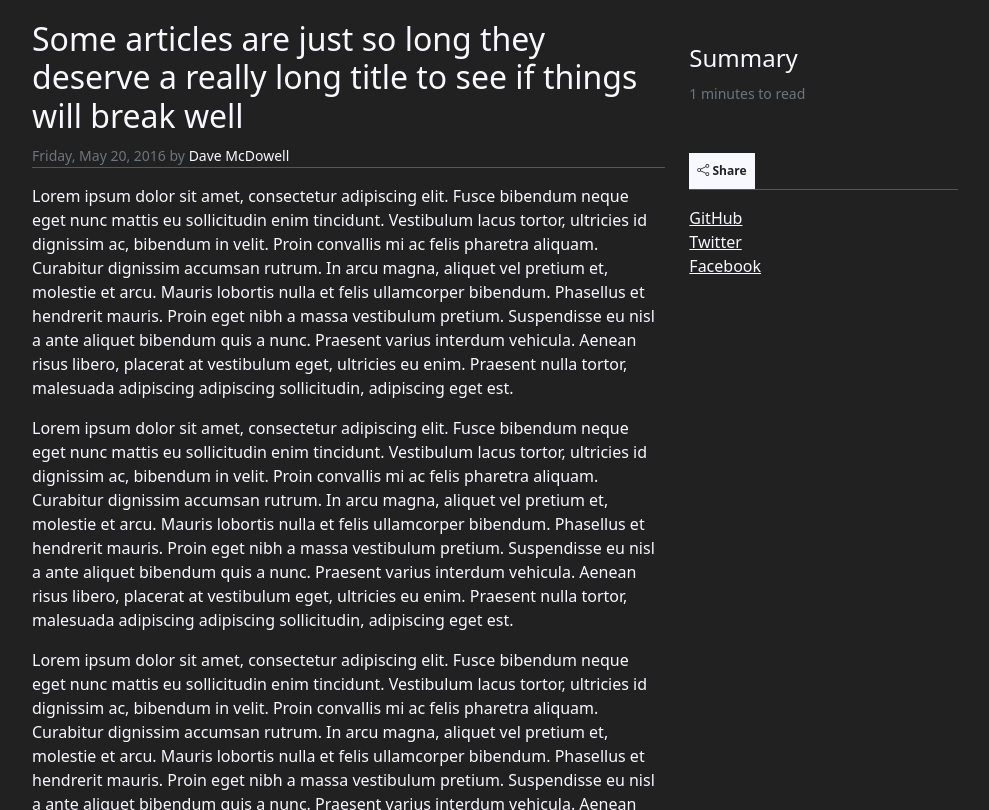
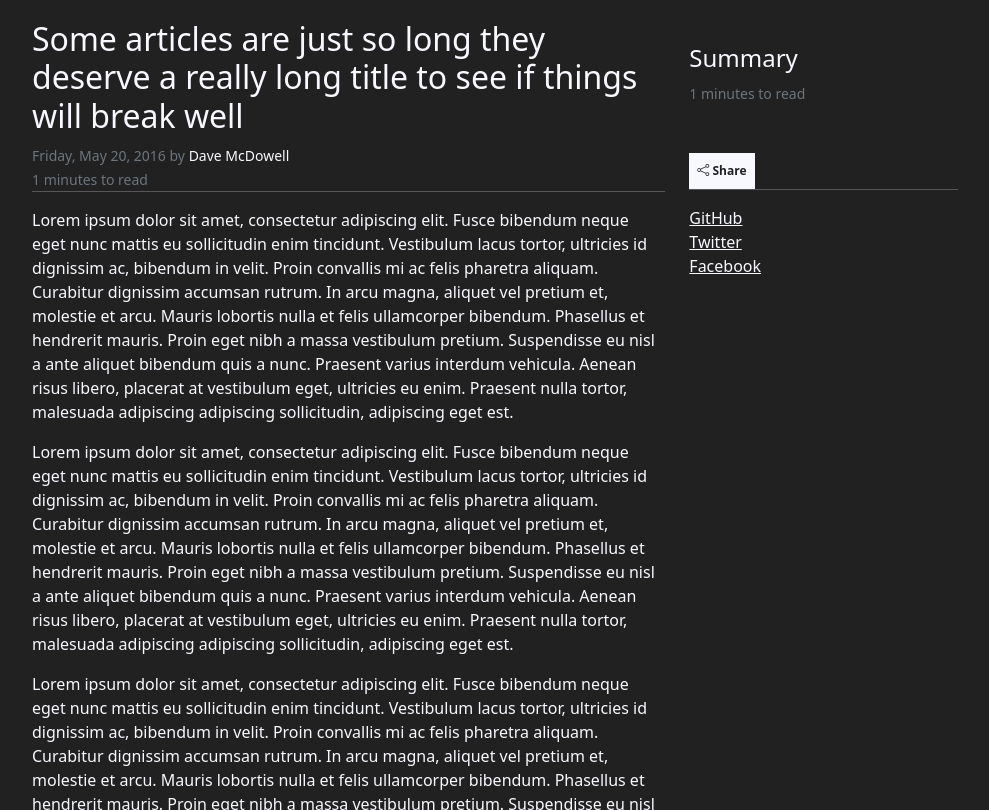
Before and after one commit to davemcdowell/portfolio, a Jekyll site: the page built from _posts/2016-05-20-super-long-article.md, in a window 1280 px wide and 900 px high, scrolled down 434 px, cut to the strip 90-900 px from the top of the window. Shown: the whole strip, without its empty margins (133-1122 px from the left). Built offline with Jekyll 4.4.1, drawn with Linux system fonts in a browser that asks for light colours; nearby versions of some CDN libraries.

Commit message:
Update post.html

```diff
--- a/_layouts/post.html
+++ b/_layouts/post.html
@@ -10,6 +10,7 @@
                 <article class="blog-post p-4 p-lg-0">
                     <h2 class="blog-post-title">{{ page.title }}</h2>
                     <p class="blog-post-meta mb-0"><small class="text-muted">{{ page.date | date: date_format }} by <a class="no-underline" href="#">{{ page.author }}</a></small></p>
+                    <p class="blog-post-meta mb-0"><small class="text-muted">{% include reading-time.html %}</small></p>
                     <hr class="block-label-hr">
                     {{ page.content }}
                     <hr>
```
